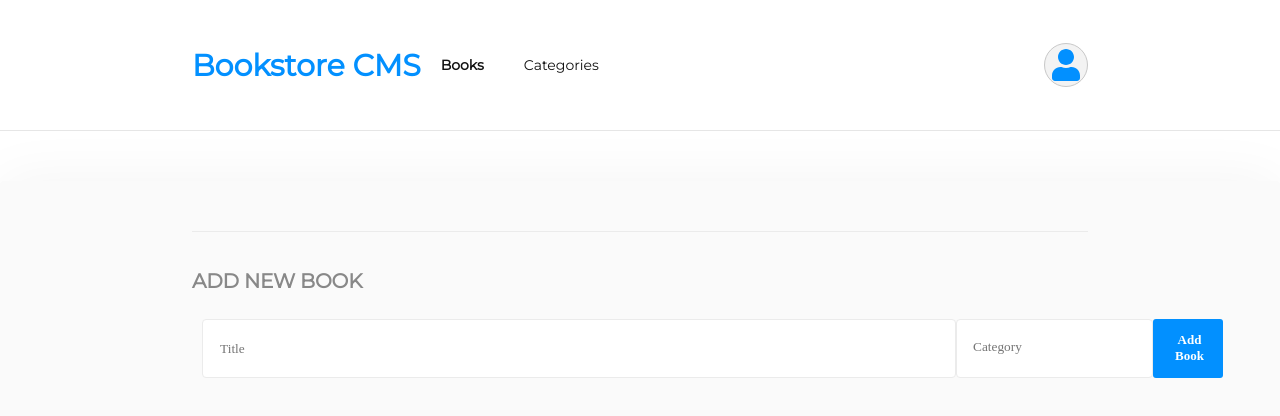
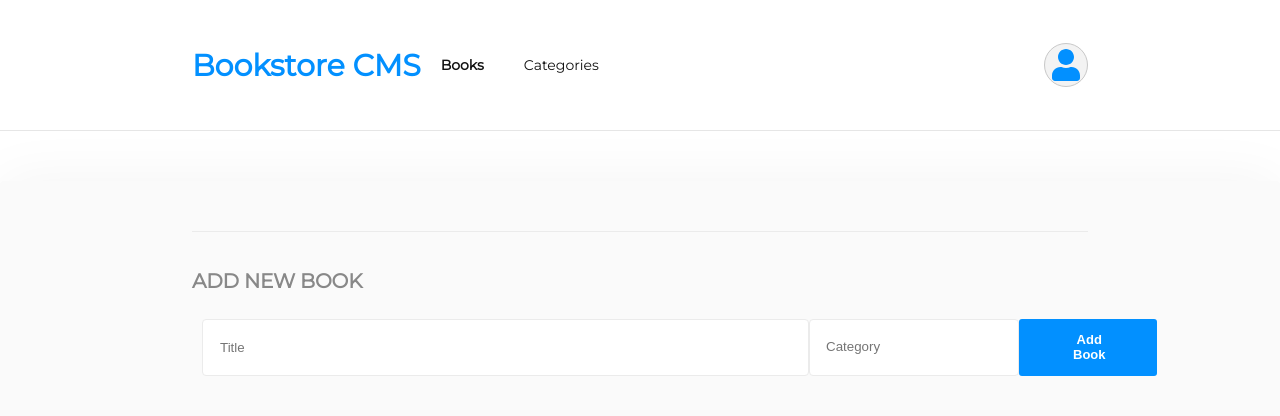
Before and after one commit to cwaku/bookstore, a React (Create React App) app: page / in a window 1280 px wide. Shown: the top 416 px of the page. Built offline with nearby package versions, Linux system fonts and the light colour scheme; no server answers.

Commit message:
Fix linter errors

```diff
--- a/src/components/Navbar.css
+++ b/src/components/Navbar.css
@@ -1,6 +1,7 @@
 header {
   border-bottom: 1px solid #e6e6e6;
 }
+
 nav {
   display: flex;
   justify-content: space-around;
@@ -11,7 +12,7 @@ nav {
 }
 
 nav h1 {
-  font-family: Montserrat;
+  font-family: 'Montserrat', sans-serif;
   font-size: 1.875rem;
   font-weight: bold;
   font-stretch: normal;
@@ -31,7 +32,7 @@ nav h1 {
 a {
   text-decoration: none;
   color: #121212;
-  font-family: Montserrat;
+  font-family: 'Montserrat', sans-serif;
   font-size: 0.875rem;
   font-stretch: normal;
   font-style: normal;
@@ -49,7 +50,6 @@ a {
 
 .nav-links:first-child {
   font-weight: bold;
-
 }
 
 .user-circle {
--- a/src/pages/Books.css
+++ b/src/pages/Books.css
@@ -1,5 +1,5 @@
 * {
-  font-family: RobotoSlab;
+  font-family: 'RobotoSlab', sans-serif;
   font-weight: 300;
   font-stretch: normal;
   font-style: normal;
@@ -8,9 +8,9 @@
 
 main {
   height: 100vh;
-    border-radius: 4px;
-    box-shadow: 0 0 60px 0 rgba(0, 0, 0, 0.05);
-    background-color: #fafafa;
+  border-radius: 4px;
+  box-shadow: 0 0 60px 0 rgba(0, 0, 0, 0.05);
+  background-color: #fafafa;
 }
 
 .bookItem {
@@ -28,18 +28,17 @@ main {
   margin: 0 30px;
 }
 
-
 .books-container,
 .add-form {
   display: flex;
   flex-direction: column;
-  width: 75%;
   margin: 50px auto;
-  width: 70%;
+  width: 73%;
 }
 
 .add-form {
   margin: 20px auto;
+  width: 70%;
 }
 
 span {
@@ -54,7 +53,7 @@ span {
 
 .category {
   opacity: 0.5;
-  font-family: Montserrat;
+  font-family: 'Montserrat', sans-serif;
   font-size: 0.875rem;
   font-weight: bold;
   margin: 0;
@@ -102,7 +101,7 @@ span {
 .perc {
   width: 4.25rem;
   height: 1.438rem;
-  font-family: 'Montserrat', sans-serif;
+  font-family: "Montserrat", sans-serif;
   font-size: 2rem;
 }
 
@@ -110,7 +109,7 @@ span {
   width: 5rem;
   height: 1.125rem;
   opacity: 0.5;
-  font-family: 'Montserrat', sans-serif;
+  font-family: "Montserrat", sans-serif;
   font-size: 0.875rem;
 }
 
@@ -128,7 +127,6 @@ span {
 }
 
 .progressBtn {
-
   letter-spacing: 0.5px;
   text-align: center;
   color: #fff;
@@ -141,7 +139,7 @@ span {
 .inputs {
   display: flex;
   margin: 10px;
-  justify-content: space-around;
+  justify-content: space-between;
 }
 
 .hr {
@@ -152,7 +150,7 @@ span {
 }
 
 .addBookHeader {
-  font-family: Montserrat;
+  font-family: 'Montserrat', sans-serif;
   font-size: 1.25rem;
   font-weight: bold;
   letter-spacing: -0.18px;
@@ -160,7 +158,7 @@ span {
 }
 
 .setTitle {
-  padding: 0.813rem 35.688rem 0.813rem 1.063rem;
+  padding: 0.813rem 25.688rem 0.813rem 1.063rem;
   border-radius: 4px;
   border: solid 1px #ebebeb;
   background-color: #fff;
@@ -174,7 +172,7 @@ span {
 }
 
 .addBookBTN {
-  padding: 0.801rem 1.188rem 0.886rem 1.375rem;
+  padding: 0.801rem 3.188rem 0.886rem 3.375rem;
   border-radius: 3px;
   background-color: #0290ff;
   border: 0;
```
